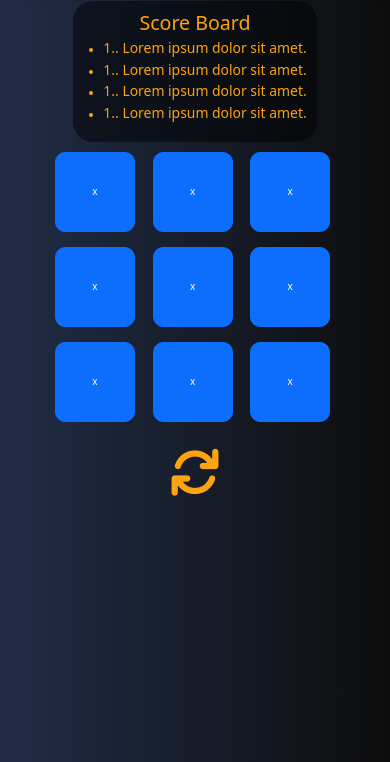
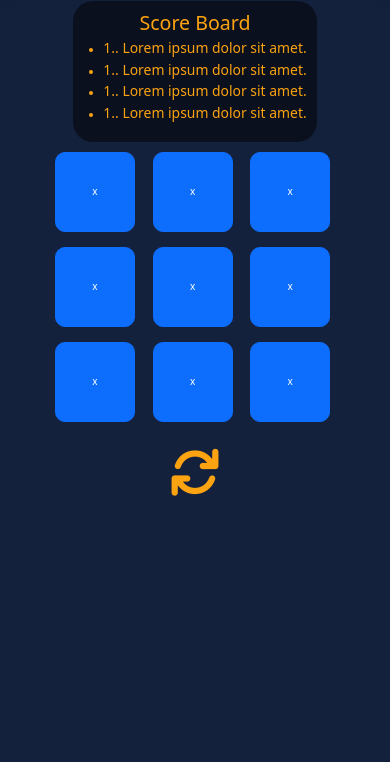
Before and after one commit to wojciech-lasota/tic-tac-toe, a website: page index.html in a window 390 px wide. Shown: the part 82-844 px from the top of the page. Drawn offline with nearby package versions, Linux system fonts and the light colour scheme.

Commit message:
fix ip xr respo

```diff
--- a/scss/sections/_body.scss
+++ b/scss/sections/_body.scss
@@ -2,8 +2,12 @@
 @use "../components/mixins" as *;
 html {
   font-size: 62.5% !important;
+  min-height: 100%;
+  overflow-x: hidden;
 }
 body {
   @include gradient;
-  // background-repeat: no-repeat;
+  @media only screen and (max-width: 577px) {
+    background: $secondary-custom;
+  }
 }
--- a/scss/sections/_nav-bar.scss
+++ b/scss/sections/_nav-bar.scss
@@ -2,6 +2,9 @@
 @use "../components/colors" as *;
 
 header nav .nav-bar {
+  @media only screen and (max-width: 575px) {
+    box-shadow: none;
+  }
   .logo {
     max-width: 15rem;
 
```
Also changed, not shown: assets/css/style.css, 1 other file.
